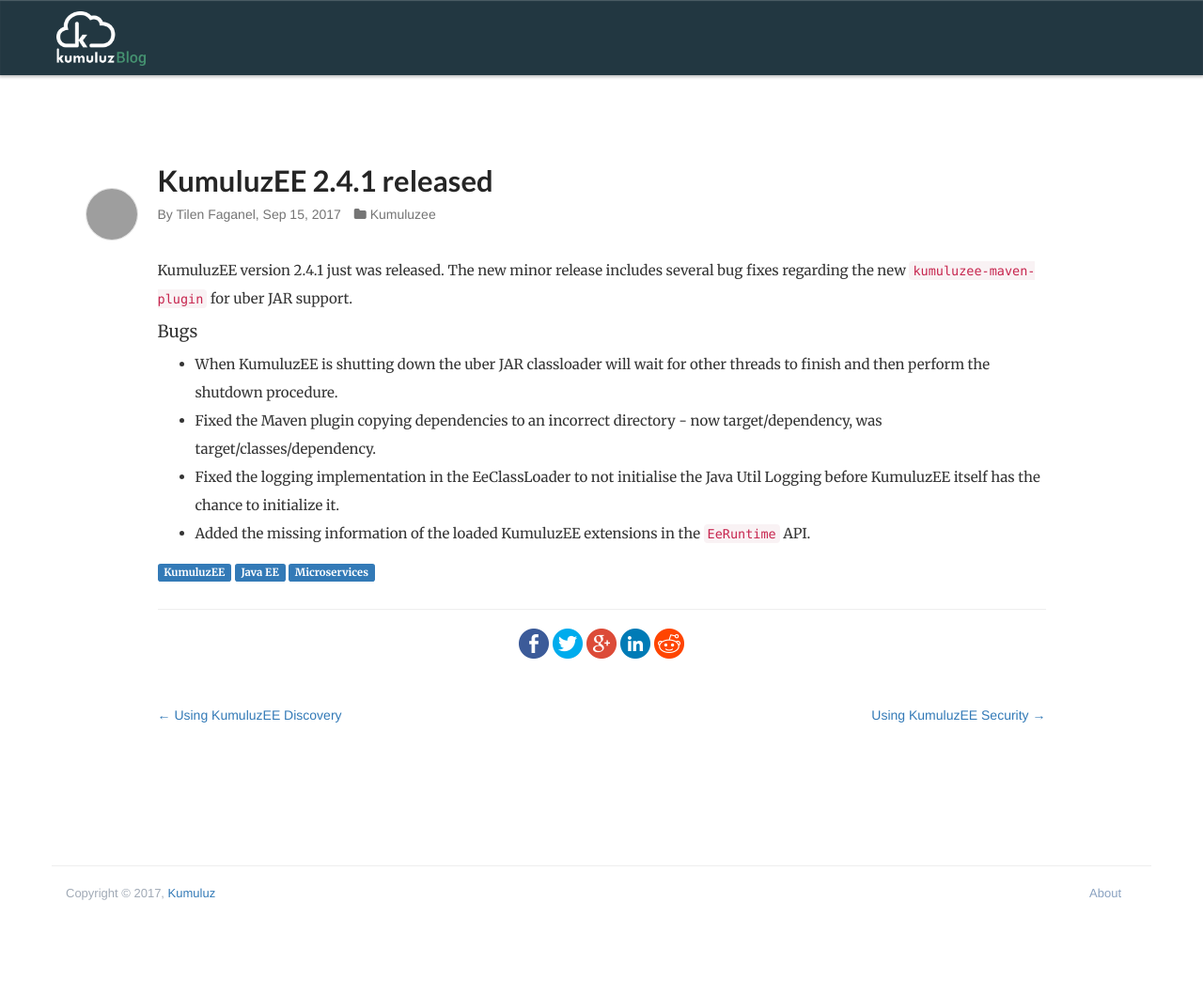
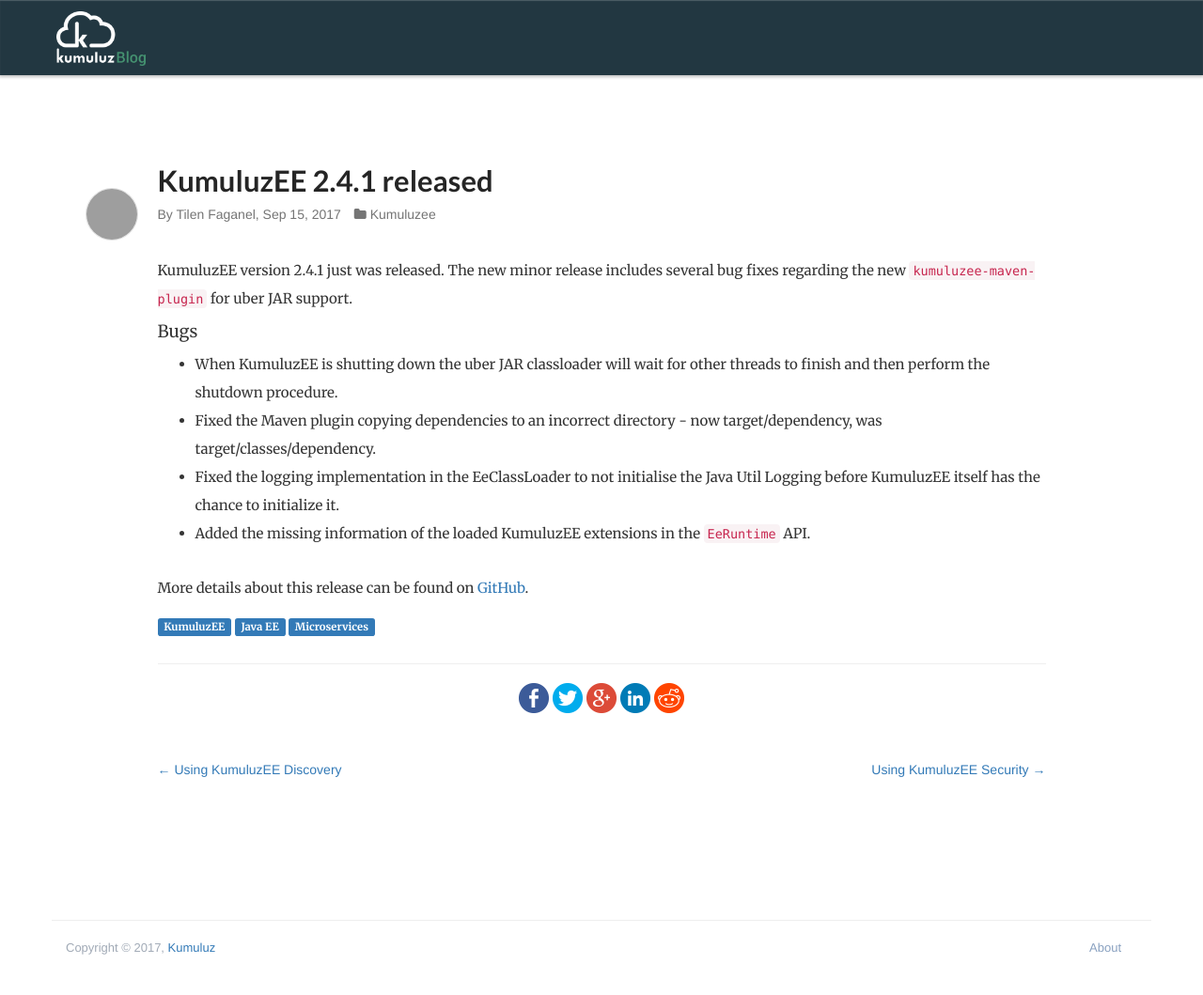
Before and after one commit to kumuluz/blog.sunesis.si, a Jekyll site: the page built from _posts/2017-09-15-kumuluzee-release-2.4.1.markdown, in a window 1280 px wide. Shown: the whole page at 94% size. Built offline with Jekyll 4.4.1, drawn with Linux system fonts in a browser that asks for light colours; before the commit the page ends 1001 px from its top, so only the background shows below that; grey boxes are pictures that could not be loaded.

Commit message:
added GitHub links to KumuluzEE releases posts

```diff
--- a/_posts/2017-03-21-kumuluzee-release-2.1.0.markdown
+++ b/_posts/2017-03-21-kumuluzee-release-2.1.0.markdown
@@ -42,3 +42,5 @@
 
 - Added support for additional configuration parameters for fine tuning the underlying server
 - Various small bug fixes and enhancements
+
+More details about this release can be found on [GitHub](https://github.com/kumuluz/kumuluzee/releases/tag/v2.1.0).
--- a/_posts/2017-03-29-kumuluzee-release-2.2.0.markdown
+++ b/_posts/2017-03-29-kumuluzee-release-2.2.0.markdown
@@ -19,3 +19,5 @@
 - Extended the build-in log messages to more easily construct them.
 - Removed the barrier for running inside JARs. WIth the other fixes this enables initial JAR support with outside dependencies.
 - Code cleanups.
+
+More details about this release can be found on [GitHub](https://github.com/kumuluz/kumuluzee/releases/tag/v2.2.0).
--- a/_posts/2017-08-03-kumuluzee-release-2.3.0.markdown
+++ b/_posts/2017-08-03-kumuluzee-release-2.3.0.markdown
@@ -42,3 +42,5 @@
 - Fixed injection of the `ConfigurationUtil` in a CDI environment
 - Added the default Jetty logging to JUL to fix the problem of Weld (CDI) not printing stack traces when a
 dependency is not satisfied
+
+More details about this release can be found on [GitHub](https://github.com/kumuluz/kumuluzee/releases/tag/v2.3.0).
--- a/_posts/2017-09-08-kumuluzee-release-2.4.0.markdown
+++ b/_posts/2017-09-08-kumuluzee-release-2.4.0.markdown
@@ -67,3 +67,5 @@
 #### Bugs
 
 - Fixed the `jboss-logging` dependency version mismatches.
+
+More details about this release can be found on [GitHub](https://github.com/kumuluz/kumuluzee/releases/tag/v2.4.0).
--- a/_posts/2017-09-15-kumuluzee-release-2.4.1.markdown
+++ b/_posts/2017-09-15-kumuluzee-release-2.4.1.markdown
@@ -18,3 +18,5 @@
 - Fixed the Maven plugin copying dependencies to an incorrect directory - now target/dependency, was target/classes/dependency.
 - Fixed the logging implementation in the EeClassLoader to not initialise the Java Util Logging before KumuluzEE itself has the chance to initialize it.
 - Added the missing information of the loaded KumuluzEE extensions in the `EeRuntime` API.
+
+More details about this release can be found on [GitHub](https://github.com/kumuluz/kumuluzee/releases/tag/v2.4.1).
```
